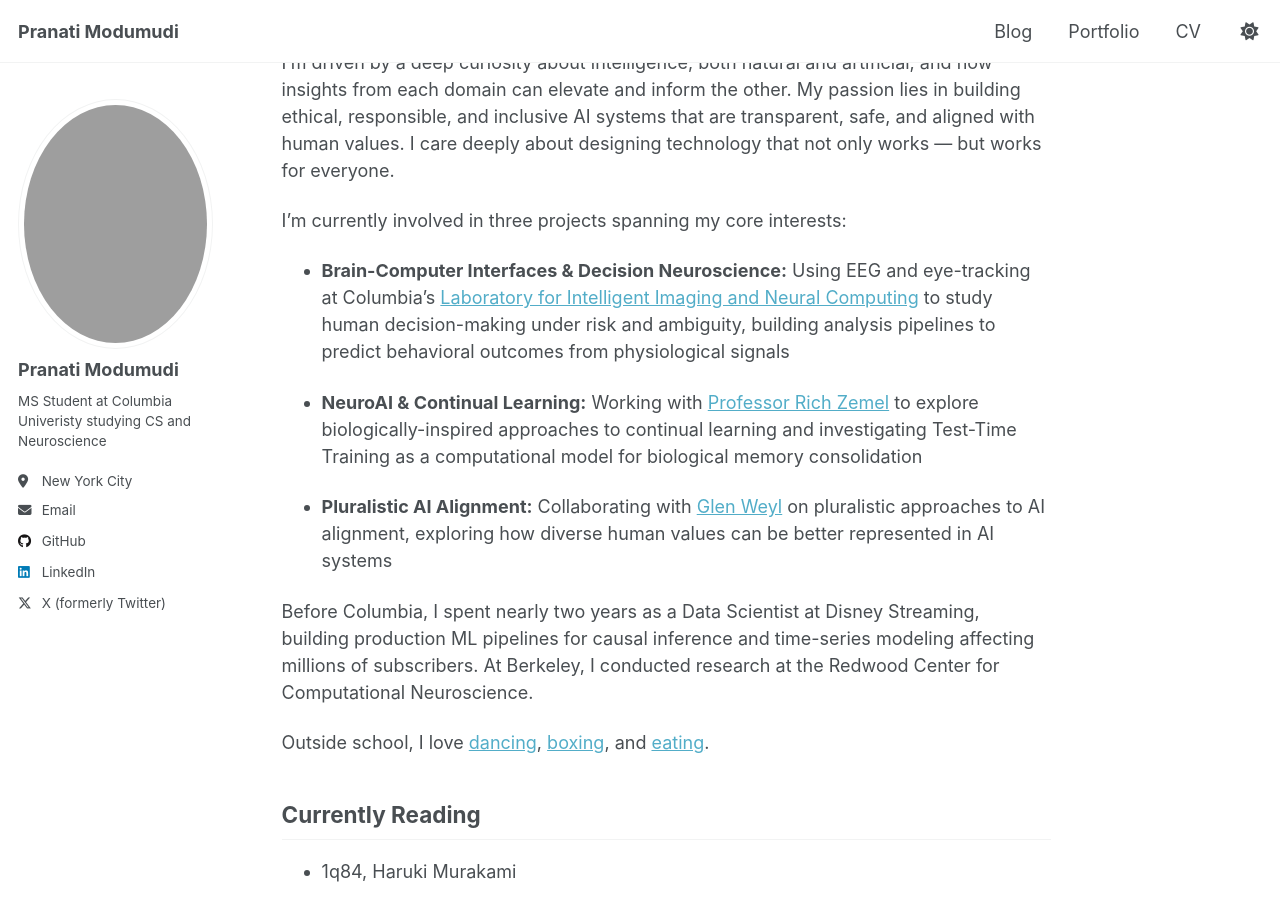
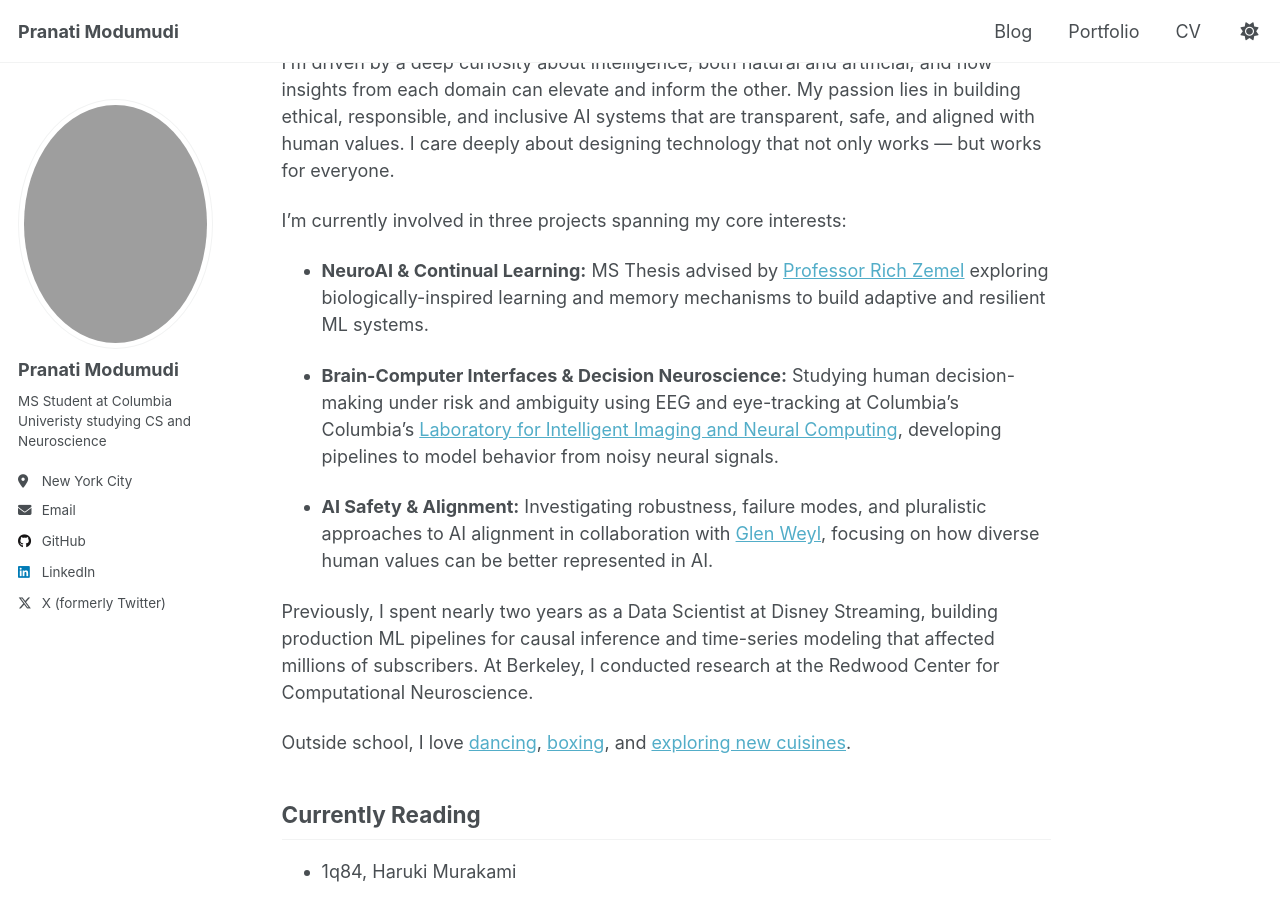
Before and after one commit to pranmod01/pranmod01.github.io, a Jekyll site: the page built from _pages/about.md, in a window 1280 px wide and 900 px high, scrolled down 251 px. Built offline with Jekyll 4.4.1, drawn with Linux system fonts in a browser that asks for light colours; a script that is not in the unit is left out.

Commit message:
changed front page, resume

```diff
--- a/_pages/about.md
+++ b/_pages/about.md
@@ -13,15 +13,16 @@ I'm driven by a deep curiosity about intelligence, both natural and artificial,
 
 I'm currently involved in three projects spanning my core interests:
 
-- **Brain-Computer Interfaces & Decision Neuroscience:** Using EEG and eye-tracking at Columbia's [Laboratory for Intelligent Imaging and Neural Computing](https://liinc.bme.columbia.edu/) to study human decision-making under risk and ambiguity, building analysis pipelines to predict behavioral outcomes from physiological signals
+- **NeuroAI & Continual Learning:** MS Thesis advised by [Professor Rich Zemel](https://www.cs.columbia.edu/~zemel/) exploring biologically-inspired learning and memory mechanisms to build adaptive and resilient ML systems.
 
-- **NeuroAI & Continual Learning:** Working with [Professor Rich Zemel](https://www.cs.columbia.edu/~zemel/) to explore biologically-inspired approaches to continual learning and investigating Test-Time Training as a computational model for biological memory consolidation
+- **Brain-Computer Interfaces & Decision Neuroscience:** Studying human decision-making under risk and ambiguity using EEG and eye-tracking at Columbia’s Columbia's [Laboratory for Intelligent Imaging and Neural Computing](https://liinc.bme.columbia.edu/), developing pipelines to model behavior from noisy neural signals.
 
-- **Pluralistic AI Alignment:** Collaborating with [Glen Weyl](https://glenweyl.com/) on pluralistic approaches to AI alignment, exploring how diverse human values can be better represented in AI systems
 
-Before Columbia, I spent nearly two years as a Data Scientist at Disney Streaming, building production ML pipelines for causal inference and time-series modeling affecting millions of subscribers. At Berkeley, I conducted research at the Redwood Center for Computational Neuroscience.
+- **AI Safety & Alignment:** Investigating robustness, failure modes, and pluralistic approaches to AI alignment in collaboration with [Glen Weyl](https://glenweyl.com/), focusing on how diverse human values can be better represented in AI.
 
-Outside school, I love [dancing](https://www.aalokam.com/dance-production), [boxing](https://hiitthedecknyc.com/), and [eating](https://www.yelp.com/user_details?userid=btQDDDeqgmN2kbrCkJU5yA).
+Previously, I spent nearly two years as a Data Scientist at Disney Streaming, building production ML pipelines for causal inference and time-series modeling that affected millions of subscribers. At Berkeley, I conducted research at the Redwood Center for Computational Neuroscience.
+
+Outside school, I love [dancing](https://www.aalokam.com/dance-production), [boxing](https://hiitthedecknyc.com/), and [exploring new cuisines](https://www.yelp.com/user_details?userid=btQDDDeqgmN2kbrCkJU5yA).
 
 ## Currently Reading
 
```
Also changed, not shown: 1 other file.
